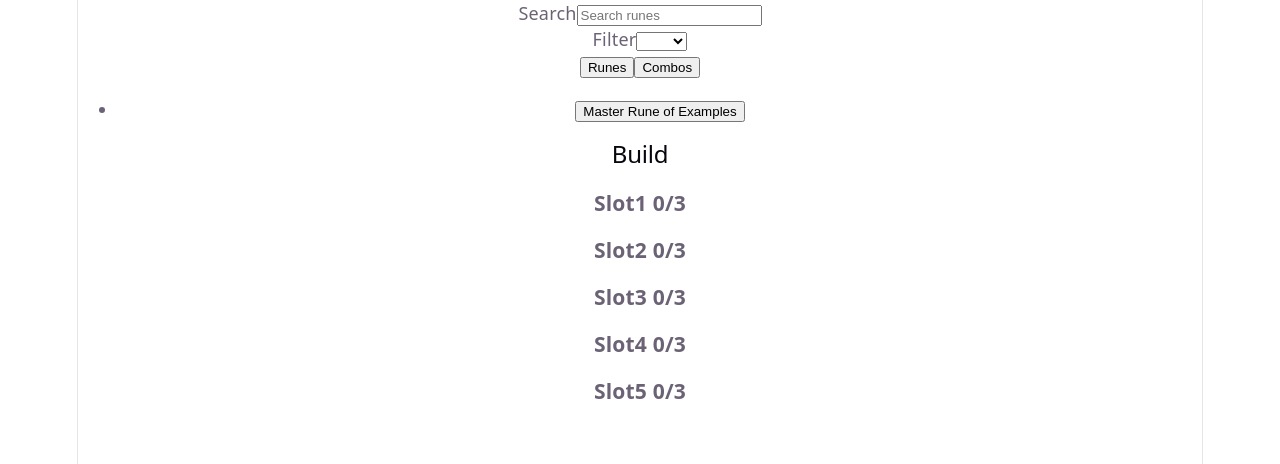
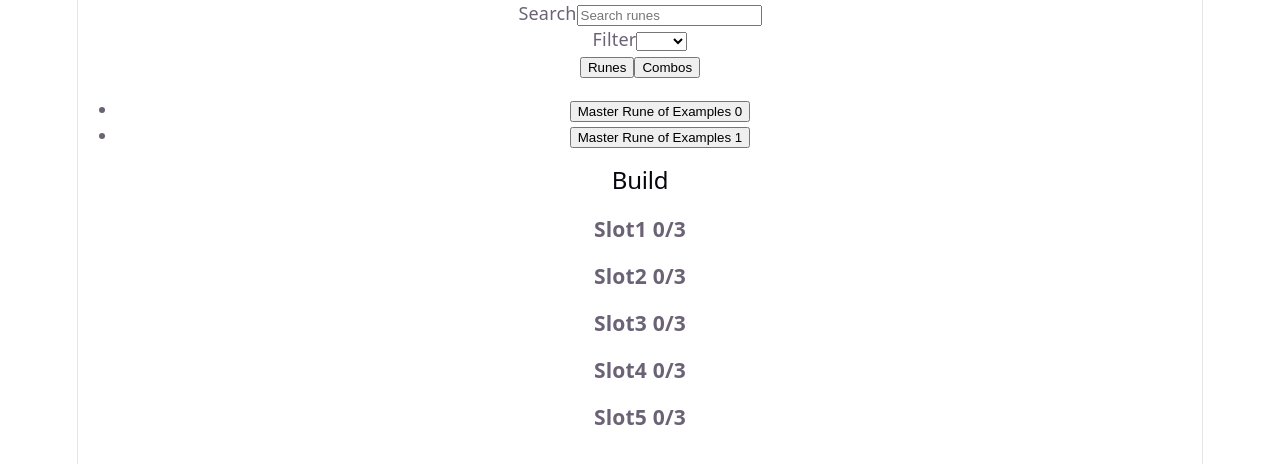
Before and after one commit to goalie345-2/Runesmith-s-Forge, a React (Vite) app: page / in a window 1280 px wide. Shown: the top 464 px of the page. Built offline with nearby package versions, Linux system fonts and the light colour scheme.

Commit message:
add number to end of examples runes

```diff
--- a/src/App.jsx
+++ b/src/App.jsx
@@ -4,9 +4,9 @@ const SLOTS = ["Slot1", "Slot2", "Slot3", "Slot4", "Slot5"];
 const MAX_PER_SLOT = 3;
 const TAGS = ["Tag1", "Tag2", "Tag3", "Tag4"];
 
-const RUNES = Array.from({ length: 1 }, (_, i) => ({
+const RUNES = Array.from({ length: 2 }, (_, i) => ({
     id: i + 1,
-    name: "Master Rune of Examples",
+    name: "Master Rune of Examples" + " " + i,
     tag: TAGS[i % TAGS.length],
     description: "Lorem ipsum dolor sit amet, consectetur adipiscing elit, sed do eiusmod tempor incididunt ut labore et dolore magna aliqua. Ut enim ad minim veniam, quis nostrud exercitation ullamco laboris nisi ut aliquip ex ea commodo consequat.",
 }));
```
